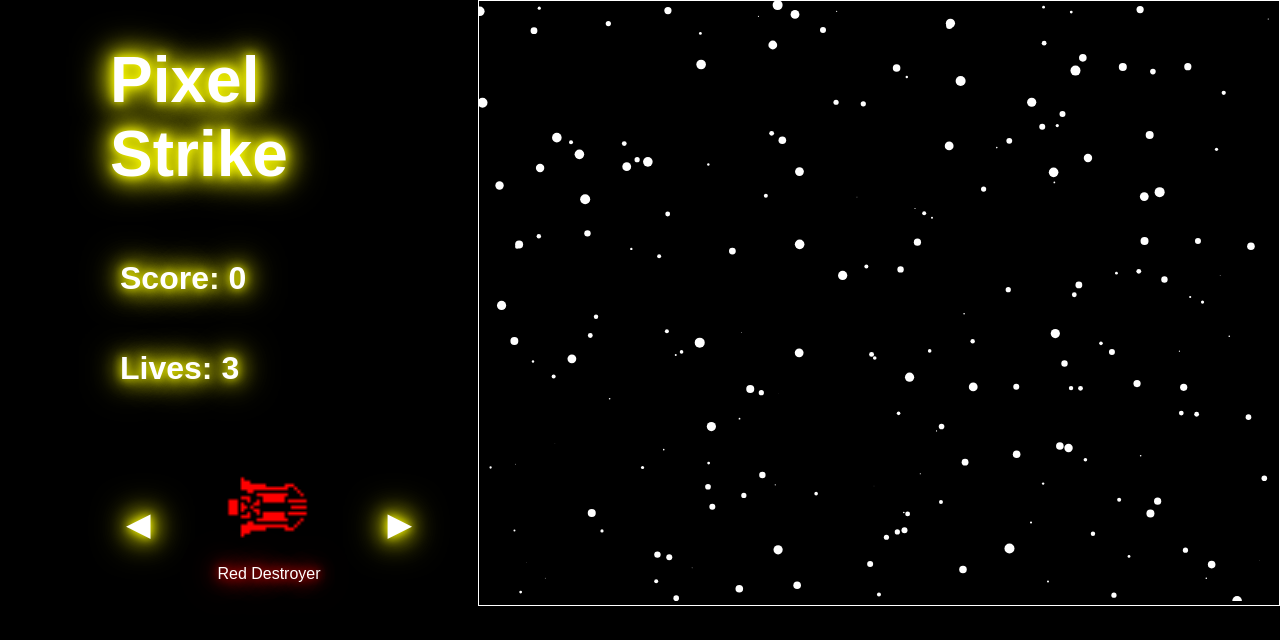
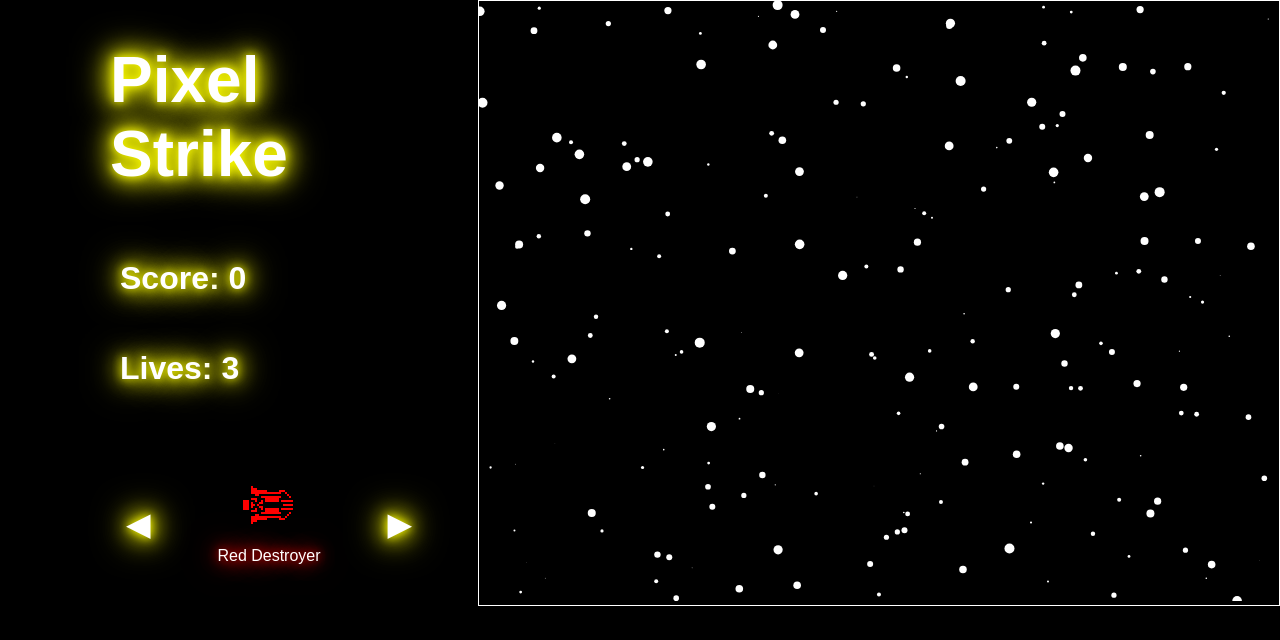
Before and after one commit to MartinCespedes/Pixel_Strike, a React (Create React App) app in the folder pixel-strike/: page / in a window 1280 px wide. Shown: the top 640 px of the page. Built offline with nearby package versions, Linux system fonts and the light colour scheme.

Commit message:
Updated ship animation, && and now with keyframes css moves up and down slightly

```diff
--- a/pixel-strike/src/Game.css
+++ b/pixel-strike/src/Game.css
@@ -69,8 +69,10 @@ body {
 }
 
 .ship-display img {
-    width: 100px;
-    height: 100px;
+    width: 64px;
+    height: 64px;
+    image-rendering: pixelated; /* This ensures your pixel art stays crisp */
+    animation: ship-animation 1s steps(10) infinite, float 2s ease-in-out infinite;
 }
 
 .ship-name.red {
@@ -88,3 +90,8 @@ body {
 .ship-name.yellow {
     text-shadow: 0 0 10px #ff0, 0 0 20px #ff0, 0 0 30px #ff0, 0 0 40px #ff0;
 }
+@keyframes float {
+    0% { transform: translateY(0px); }
+    50% { transform: translateY(-10px); }
+    100% { transform: translateY(0px); }
+  }
```
